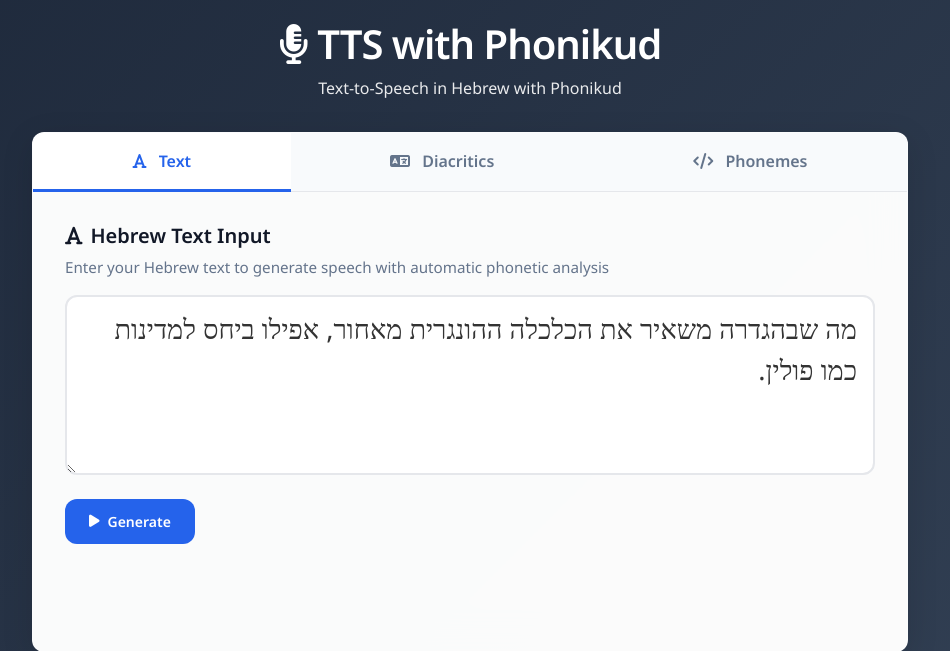
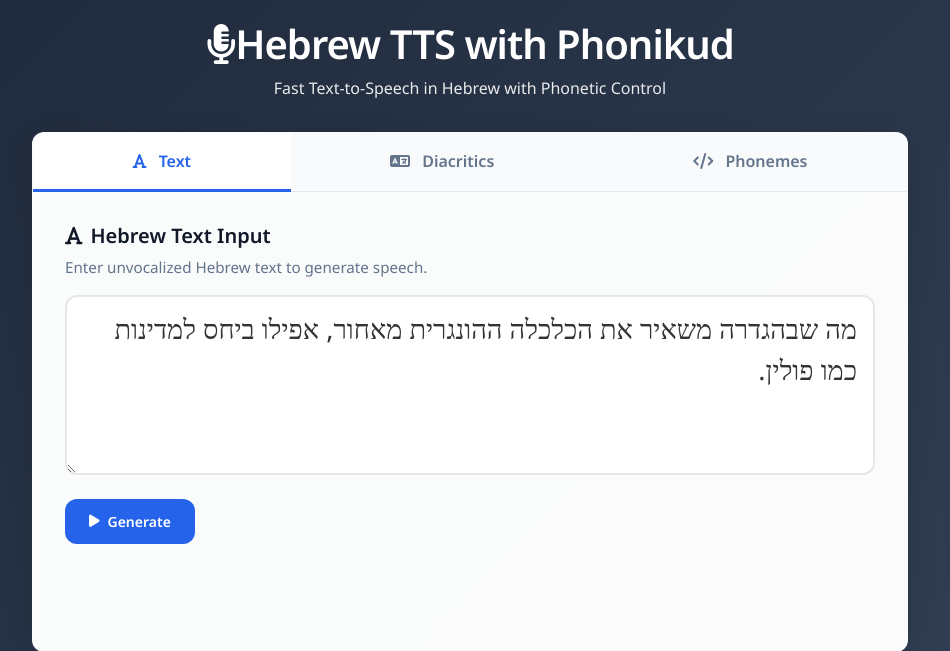
Before and after one commit to thewh1teagle/phonikud-tts, a Flask app: page / in a window 1280 px wide. Shown: the top 651 px of the page, without its empty margins (170-1120 px from the left). Run offline with Flask 3, Linux system fonts and the light colour scheme.

Commit message:
update wording of text

```diff
--- a/examples/space_v1/templates/index.html
+++ b/examples/space_v1/templates/index.html
@@ -3,7 +3,7 @@
   <head>
     <meta charset="UTF-8" />
     <meta name="viewport" content="width=device-width, initial-scale=1.0" />
-    <title>TTS with Phonikud</title>
+    <title>Hebrew TTS with Phonikud</title>
     <link
       href="https://cdn.jsdelivr.net/npm/bootstrap@5.3.0/dist/css/bootstrap.min.css"
       rel="stylesheet"
@@ -23,9 +23,9 @@
     <div class="container">
       <!-- Header -->
       <div class="header">
-        <h2><i class="fas fa-microphone-alt"></i> TTS with Phonikud</h2>
+        <h2><i class="fas fa-microphone-alt"></i>Hebrew TTS with Phonikud</h2>
         <p class="header-subtitle">
-          Text-to-Speech in Hebrew with Phonikud
+          Fast Text-to-Speech in Hebrew with Phonetic Control
         </p>
       </div>
 
@@ -77,8 +77,7 @@
                 Hebrew Text Input
               </h3>
               <p class="section-description">
-                Enter your Hebrew text to generate speech with automatic
-                phonetic analysis
+                Enter unvocalized Hebrew text to generate speech.
               </p>
               <div class="input-group">
                 <textarea
@@ -117,8 +116,8 @@
                 Text with Diacritics
               </h3>
               <p class="section-description">
-                Enhanced Hebrew text with vowel markings for precise
-                pronunciation control
+                Enter Hebrew text with vowel markings and enhanced symbols
+                indicating pronunciation.
               </p>
               <div class="input-group">
                 <textarea
@@ -149,7 +148,7 @@
               <div class="helper-info">
                 <button type="button" class="helper-btn" id="btnHatama" onclick="insertAtCursor('\u05ab', 'diacritics')">
                   <i class="fas fa-dot-circle"></i>
-                  Press for Hatama
+                  Press for Stress
                 </button>
                 <button type="button" class="helper-btn" id="btnVocalShva" onclick="insertAtCursor('\u05bd', 'diacritics')">
                   <i class="fas fa-circle"></i>
@@ -181,7 +180,7 @@
                 Phonetic Representation
               </h3>
               <p class="section-description">
-                Direct phonemic transcription for advanced pronunciation control
+                Enter IPA phonemes directly to generate speech.
               </p>
               <div class="input-group">
                 <textarea
```
